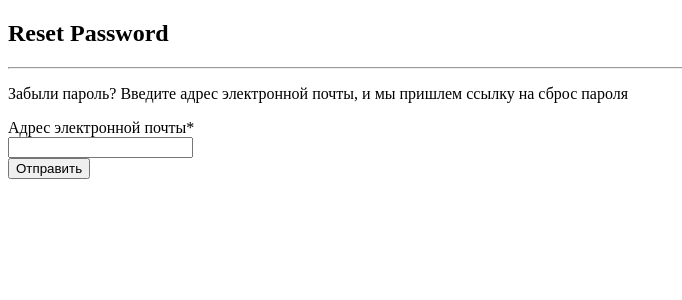
After one commit to bentnn/game_agent, a Django app: page /password_reset in a window 1280 px wide. The commit adds this page. Shown: the top 300 px of the page, without its empty margins (0-682 px from the left). Run offline with Django 4.2, Linux system fonts and the light colour scheme; some libraries are stand-ins or nearby versions.

Commit message:
add reset_password

```diff
--- a/game_agent/urls.py
+++ b/game_agent/urls.py
@@ -17,11 +17,16 @@ from django.contrib import admin
 from django.urls import path, include
 from django.conf import settings
 from django.conf.urls.static import static
+from django.contrib.auth import views as auth_views
 
 urlpatterns = [
     path('admin/', admin.site.urls),
     path('', include('main.urls')),
     path('course/', include('course.urls')),
+
+    path('password_reset/done/', auth_views.PasswordResetDoneView.as_view(template_name='reset_pswrd/password_reset_done.html'), name='password_reset_done'),
+    path('reset/<uidb64>/<token>/', auth_views.PasswordResetConfirmView.as_view(template_name="reset_pswrd/password_reset_confirm.html"), name='password_reset_confirm'),
+    path('reset/done/', auth_views.PasswordResetCompleteView.as_view(template_name='reset_pswrd/password_reset_complete.html'), name='password_reset_complete'),
 ]
 
 if settings.DEBUG:
--- a/main/const.py
+++ b/main/const.py
@@ -1,4 +1,6 @@
 first_level = 100
+
+domain = '127.0.0.1:8000'
 
 skills = ['Basics', 'Algorithms', 'OOP', 'Data types',
           'Collections', 'Python', 'GO', 'JS']
--- a/main/templates/check_in.html
+++ b/main/templates/check_in.html
@@ -1,3 +1,4 @@
+{% load crispy_forms_filters %}
 {% load crispy_forms_tags %}
 
 <!DOCTYPE html>
@@ -7,11 +8,13 @@
     <title>Регистрация</title>
 </head>
 <body>
+<h1>Регистрация</h1>
+
 {% include 'messages.html' %}
 
 <form method="post">
     {% csrf_token %}
-    <p>{{ form | crispy }}</p>
+    <p>{{ form|crispy }}</p>
     <button type="submit" class="btn btn-dark">Зарегистрироваться</button>
 </form>
 
--- a/main/templates/login.html
+++ b/main/templates/login.html
@@ -1,3 +1,4 @@
+{% load crispy_forms_filters %}
 {% load crispy_forms_tags %}
 
 <!DOCTYPE html>
@@ -12,11 +13,12 @@
 
 <form method="post">
     {% csrf_token %}
-    <p>{{ form | crispy }}</p>
+    <p>{{ form|crispy }}</p>
     <button type="submit" class="btn btn-dark">Войти</button>
 </form>
 
 <a class="nav-link" href="{% url 'check_in' %}">Регистрация</a>
+<a class="nav-link" href="{% url 'password_reset' %}">Сбросить пароль</a>
 
 </body>
 </html>
--- /dev/null
+++ b/main/templates/reset_pswrd/password_reset.html
@@ -0,0 +1,23 @@
+{% load crispy_forms_filters %}
+<!DOCTYPE html>
+<html lang="en">
+<head>
+	<meta charset="UTF-8">
+	<title>Title</title>
+</head>
+<body>
+{% include 'messages.html' %}
+
+<div class="container p-5">
+	<h2 class="font-weight-bold mt-3">Reset Password</h2>
+	<hr>
+	<p>Забыли пароль? Введите адрес электронной почты, и мы пришлем ссылку на сброс пароля</p>
+	<form method="POST">
+		{% csrf_token %}
+		{{ password_reset_form|crispy }}
+		<button class="btn btn-primary" type="submit">Отправить</button>
+	</form>
+</div>
+
+</body>
+</html>
--- a/main/urls.py
+++ b/main/urls.py
@@ -18,6 +18,11 @@ urlpatterns = [
     path('action/<str:username>/<str:action>', views.users_action, name='users_action'),
     path('change_profile', views.change_profile, name='change_profile'),
     path('change_profile/password', views.change_password, name='change_password'),
+
+    path("password_reset", views.password_reset_request, name="password_reset"),
+    # path('password_reset/done/', views.password_reset_done, name='password_reset_done'),
+    # path('reset/<uidb64>/<token>/', views.password_reset_confirm, name='password_reset_confirm'),
+    # path('reset/done/', views.password_reset_complete, name='password_reset_complete'),
 ]
 
 handler404 = "main.views.error_404"
--- a/main/views.py
+++ b/main/views.py
@@ -10,7 +10,10 @@ from django.contrib.auth.forms import (
 from django.contrib.auth.decorators import login_required
 from django.contrib import messages
 import logging
-
+from django.utils.http import urlsafe_base64_encode
+from django.contrib.auth.tokens import default_token_generator
+from django.utils.encoding import force_bytes
+from .const import domain
 from .models import *
 from .useful_func import *
 from .avatars_func import *
@@ -31,7 +34,6 @@ def home(request):
 
 
 def login_view(request):
-	er_message = None
 	if request.method == 'POST':
 		form = AuthenticationForm(data=request.POST)
 		if form.is_valid():
@@ -78,17 +80,27 @@ def check_in_view(request):
 	return render(request, 'check_in.html', {'form': form})
 
 
-# def reset_password(request):
-# 	er_message = None
-# 	if request.method == 'POST':
-# 		form = PasswordResetForm(data=request.POST)
-# 		if form.is_valid():
-# 			form.send_mail("a", "b", "v", "programming.agent@yandex.ru", request.POST["email"])
-# 		else:
-# 			er_message = "Форма невалидна"
-# 	else:
-# 		form = PasswordResetForm()
-# 	return render(request, 'reset_password.html', {'form': form, 'er_message': er_message})
+def password_reset_request(request):
+	if request.method == "POST":
+		password_reset_form = PasswordResetForm(request.POST)
+		if password_reset_form.is_valid():
+			data = password_reset_form.cleaned_data['email']
+			associated_users = User.objects.filter(email=data)
+			if associated_users.exists():
+				for user in associated_users:
+					text = f"""
+					http://{domain}/reset/{urlsafe_base64_encode(force_bytes(user.pk))}/{default_token_generator.make_token(user)}/
+					"""
+					send_mail(data, text)
+					return redirect("/password_reset/done/")
+			else:
+				messages.error(request, "Мы не нашли подходящего пользователя")
+		else:
+			messages.error(request, "Форма невалидна")
+	password_reset_form = PasswordResetForm()
+	return render(request, "reset_pswrd/password_reset.html",
+					{"password_reset_form": password_reset_form}
+	)
 
 
 @login_required(login_url='login')
@@ -230,6 +242,7 @@ def buy_item(request, id):
 @login_required(login_url='login')
 def change_profile(request):
 	about_user = AboutUser.objects.get(user=request.user)
+	data = None
 	if request.method == "POST":
 		try:
 			data = request.POST.get("username")
@@ -276,6 +289,7 @@ def change_profile(request):
 				about_user.save()
 
 			request.user.save()
+			messages.success(request, "Изменения успешно внесены")
 		except ValueError as e:
 			messages.error(request, f"Невалидные данные. {e}: '{data}'")
 	return render(request, "change_profile.html", {"about_user": about_user})
```
Also changed, not shown: main/templates/reset_pswrd/password_reset_complete.html (added, +17 -0 lines), main/templates/reset_pswrd/password_reset_confirm.html (added, +22 -0 lines), main/templates/reset_pswrd/password_reset_done.html (added, +18 -0 lines), db.sqlite3.
